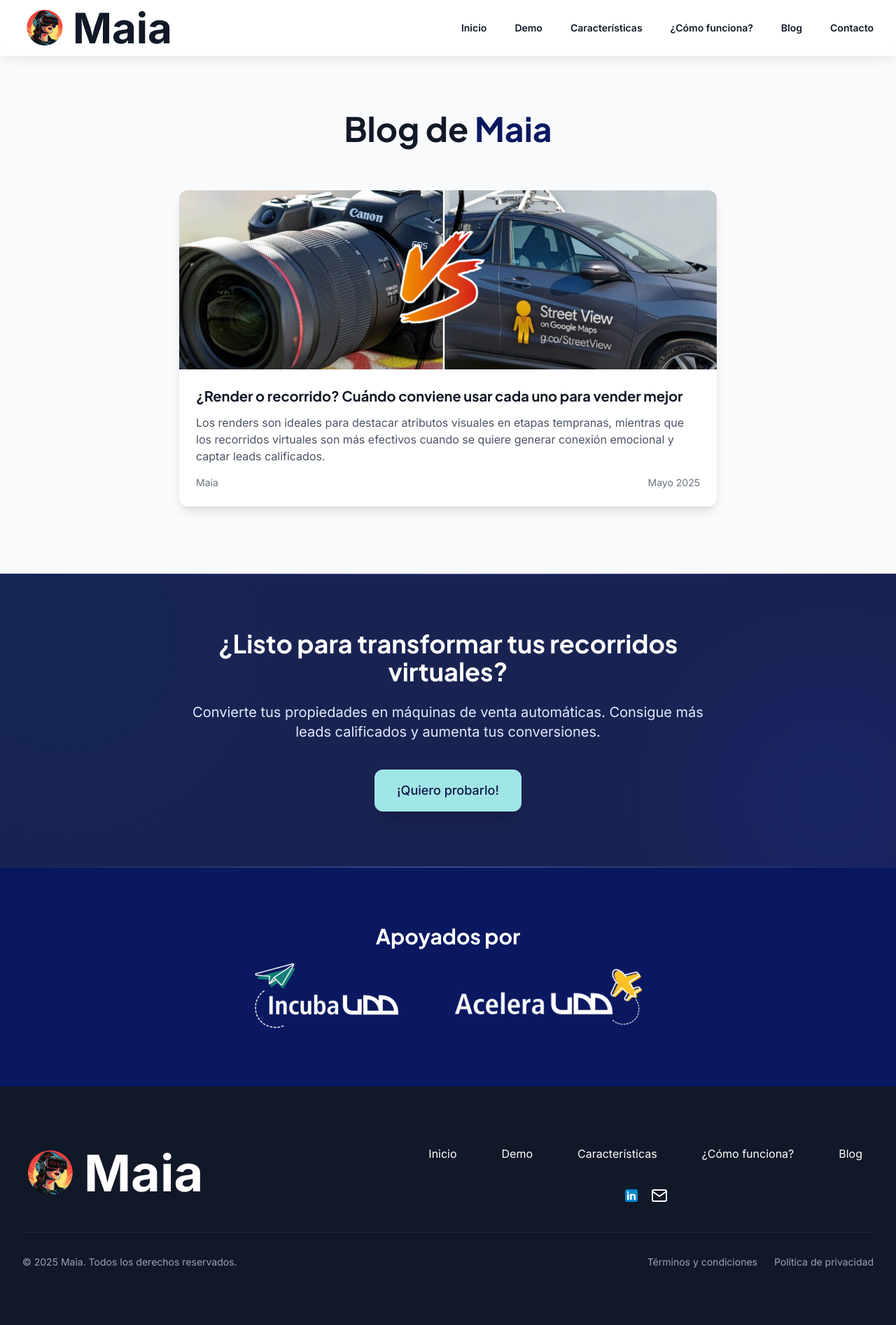
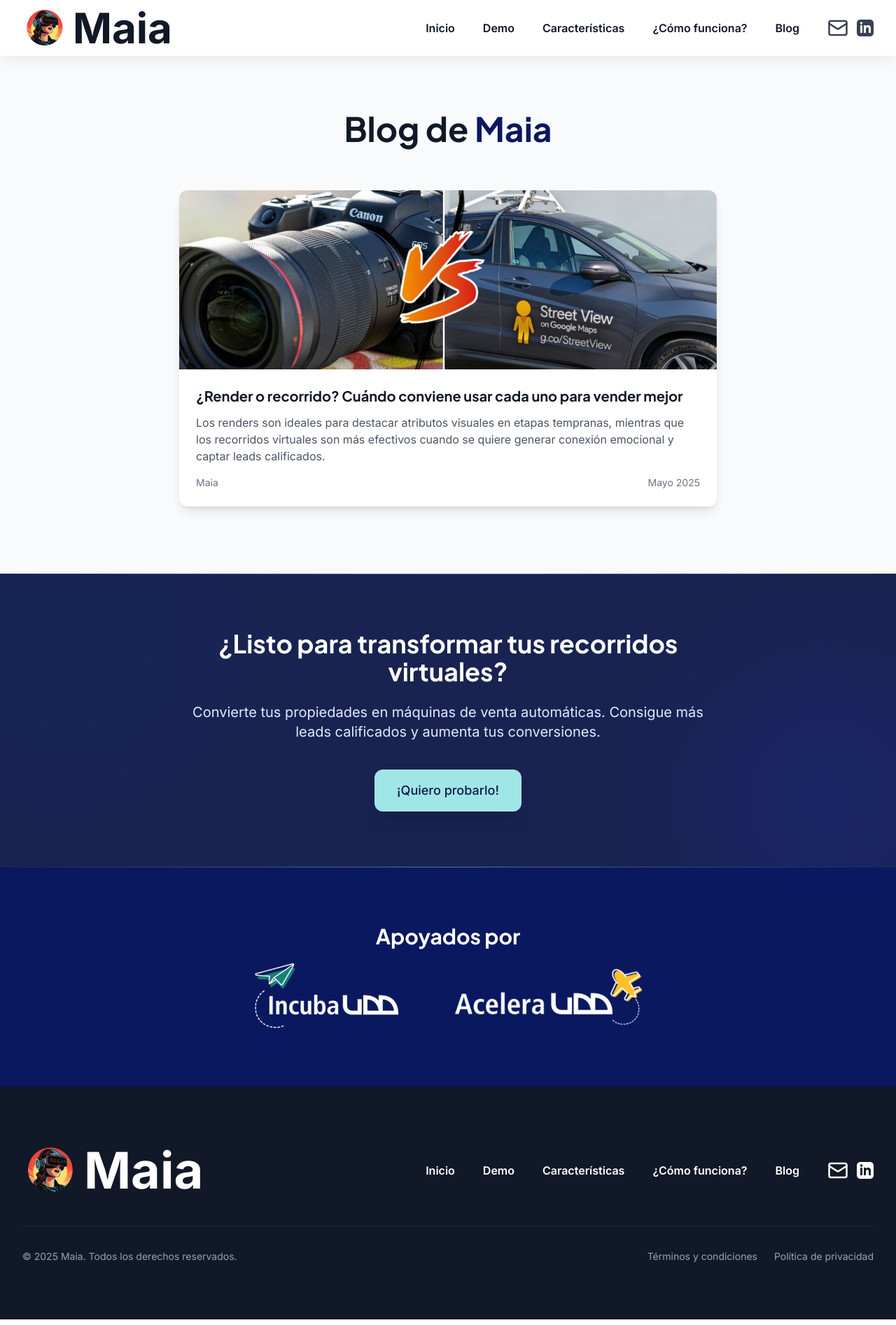
Before and after one commit to yosoyelfede/landing_maia, a Next.js app: page /blog in a window 1280 px wide. Shown: the whole page at 70% size. Built offline with nearby package versions, Linux system fonts and the light colour scheme.

Commit message:
Fix: Improve email and LinkedIn icon sizing and alignment in header and footer

```diff
--- a/components/Footer.jsx
+++ b/components/Footer.jsx
@@ -4,11 +4,19 @@
 export default function Footer() {
   const currentYear = new Date().getFullYear();
 
+  const navigation = [
+    { name: 'Inicio', href: '/' },
+    { name: 'Demo', href: '/#demo' },
+    { name: 'Características', href: '/#features' },
+    { name: '¿Cómo funciona?', href: '/como-funciona' },
+    { name: 'Blog', href: '/blog' },
+  ];
+
   return (
     <footer className="bg-gray-900 text-white py-20">
       <div className="container mx-auto px-6">
         <div className="flex flex-col md:flex-row justify-between items-center mb-10">
-          <div className="mb-8 md:mb-0">
+          <div className="mb-8 md:mb-0 md:flex-1">
             <Link href="/" className="flex items-center">
               <img
                 src={getAssetPath("/logos/main/logo.png")}
@@ -19,51 +27,57 @@
             </Link>
           </div>
 
-          <div className="flex flex-col gap-6 items-center">
-            {/* Navigation Links - vertical layout for mobile */}
-            <nav className="flex flex-col sm:grid sm:grid-cols-3 md:flex md:flex-row gap-4 sm:gap-x-6 md:gap-x-8 text-center">
-              <Link href="/" className="hover:text-primary-300 transition-colors px-4 py-1">
-                Inicio
+          <div className="flex md:flex-1 justify-end items-center">
+            {/* Navigation Links using the exact same structure as header */}
+            <div className="flex flex-col md:flex-row md:items-center md:gap-x-10">
+              {navigation.map((item) => (
+                <Link
+                  key={item.name}
+                  href={item.href}
+                  className={`text-[16px] font-semibold text-white hover:text-primary-300 transition-colors duration-300 mb-2 md:mb-0 ${item.name === '¿Cómo funciona?' ? 'whitespace-nowrap' : ''}`}
+                >
+                  {item.name}
                 </Link>
-              <Link href="/#demo" className="hover:text-primary-300 transition-colors px-4 py-1">
-                Demo
-              </Link>
-              <Link href="/#features" className="hover:text-primary-300 transition-colors px-4 py-1">
-                Características
-              </Link>
-              <Link href="/como-funciona" className="hover:text-primary-300 transition-colors px-4 py-1">
-                ¿Cómo funciona?
-              </Link>
-              <Link href="/blog" className="hover:text-primary-300 transition-colors px-4 py-1">
-                Blog
-              </Link>
-            </nav>
-
-            {/* Social Media Links */}
-            <div className="flex items-center gap-x-4 mt-2">
+              ))}
+              <div className="flex items-center gap-x-3 mt-2 md:mt-0">
+                <a
+                  href="mailto:fede@maiavr.cl"
+                  aria-label="Email"
+                  className="text-white hover:text-primary-300 transition-colors"
+                  style={{ display: 'flex', alignItems: 'center', justifyContent: 'center' }}
+                >
+                  <div style={{ transform: 'scale(1)', transformOrigin: 'center', height: '30px', display: 'flex', alignItems: 'center', justifyContent: 'center' }}>
+                    <svg
+                      xmlns="http://www.w3.org/2000/svg"
+                      viewBox="0 0 24 24"
+                      fill="none"
+                      stroke="currentColor"
+                      strokeWidth="2"
+                      strokeLinecap="round"
+                      strokeLinejoin="round"
+                      width="30"
+                      height="30"
+                    >
+                      <rect x="2" y="4" width="20" height="16" rx="2"></rect>
+                      <path d="m22 7-8.97 5.7a1.94 1.94 0 0 1-2.06 0L2 7"></path>
+                    </svg>
+                  </div>
+                </a>
                 <a
                   href="https://www.linkedin.com/company/maiacl"
                   target="_blank"
                   rel="noopener noreferrer"
-                className="text-gray-400 hover:text-white transition-colors"
+                  className="text-white hover:text-primary-300 transition-colors"
+                  style={{ display: 'flex', alignItems: 'center', justifyContent: 'center' }}
                 >
                   <span className="sr-only">LinkedIn</span>
-                <img
-                  src={getAssetPath("/logos/linkedin.svg")}
-                  alt="LinkedIn"
-                  className="h-6 w-6"
-                />
+                  <div style={{ height: '30px', display: 'flex', alignItems: 'center', justifyContent: 'center' }}>
+                    <svg xmlns="http://www.w3.org/2000/svg" width="24" height="24" viewBox="0 0 24 24" fill="currentColor" className="h-6 w-6">
+                      <path d="M19 0h-14c-2.761 0-5 2.239-5 5v14c0 2.761 2.239 5 5 5h14c2.762 0 5-2.239 5-5v-14c0-2.761-2.238-5-5-5zm-11 19h-3v-11h3v11zm-1.5-12.268c-.966 0-1.75-.79-1.75-1.764s.784-1.764 1.75-1.764 1.75.79 1.75 1.764-.783 1.764-1.75 1.764zm13.5 12.268h-3v-5.604c0-3.368-4-3.113-4 0v5.604h-3v-11h3v1.765c1.396-2.586 7-2.777 7 2.476v6.759z"/>
+                    </svg>
+                  </div>
                 </a>
-              <a
-                href="mailto:fede@maiavr.cl"
-                aria-label="Email"
-                className="text-white hover:text-primary-300 transition-colors"
-              >
-                <svg xmlns="http://www.w3.org/2000/svg" width="24" height="24" viewBox="0 0 24 24" fill="none" stroke="currentColor" strokeWidth="2" strokeLinecap="round" strokeLinejoin="round" className="h-6 w-6">
-                  <path d="M4 4h16c1.1 0 2 .9 2 2v12c0 1.1-.9 2-2 2H4c-1.1 0-2-.9-2-2V6c0-1.1.9-2 2-2z"></path>
-                  <polyline points="22,6 12,13 2,6"></polyline>
-                </svg>
-              </a>
+              </div>
             </div>
           </div>
         </div>
--- a/components/Navbar.jsx
+++ b/components/Navbar.jsx
@@ -11,7 +11,6 @@
   { name: 'Características', href: '/#features' },
   { name: '¿Cómo funciona?', href: '/como-funciona' },
   { name: 'Blog', href: '/blog' },
-  { name: 'Contacto', href: 'mailto:fede@maiavr.cl' },
 ];
 
 export default function Navbar() {
@@ -46,16 +45,55 @@
             </svg>
           </button>
         </div>
-        <div className="hidden md:flex md:gap-x-10">
+        <div className="hidden md:flex md:items-center md:gap-x-10">
           {navigation.map((item) => (
             <Link
               key={item.name}
               href={item.href}
-              className="text-sm font-semibold leading-6 text-gray-900 hover:text-primary-600 transition-colors duration-300"
+              className={`text-[16px] font-semibold text-gray-900 hover:text-primary-600 transition-colors duration-300 ${item.name === '¿Cómo funciona?' ? 'whitespace-nowrap' : ''}`}
             >
               {item.name}
             </Link>
           ))}
+          <div className="flex items-center gap-x-3">
+            <a
+              href="mailto:fede@maiavr.cl"
+              aria-label="Email"
+              className="text-gray-700 hover:text-primary-600 transition-colors"
+              style={{ display: 'flex', alignItems: 'center', justifyContent: 'center' }}
+            >
+              <div style={{ transform: 'scale(1)', transformOrigin: 'center', height: '30px', display: 'flex', alignItems: 'center', justifyContent: 'center' }}>
+                <svg
+                  xmlns="http://www.w3.org/2000/svg"
+                  viewBox="0 0 24 24"
+                  fill="none"
+                  stroke="currentColor"
+                  strokeWidth="2"
+                  strokeLinecap="round"
+                  strokeLinejoin="round"
+                  width="30"
+                  height="30"
+                >
+                  <rect x="2" y="4" width="20" height="16" rx="2"></rect>
+                  <path d="m22 7-8.97 5.7a1.94 1.94 0 0 1-2.06 0L2 7"></path>
+                </svg>
+              </div>
+            </a>
+            <a
+              href="https://www.linkedin.com/company/maiacl"
+              target="_blank"
+              rel="noopener noreferrer"
+              className="text-gray-700 hover:text-primary-600 transition-colors"
+              style={{ display: 'flex', alignItems: 'center', justifyContent: 'center' }}
+            >
+              <span className="sr-only">LinkedIn</span>
+              <div style={{ height: '30px', display: 'flex', alignItems: 'center', justifyContent: 'center' }}>
+                <svg xmlns="http://www.w3.org/2000/svg" width="24" height="24" viewBox="0 0 24 24" fill="currentColor" className="h-6 w-6">
+                  <path d="M19 0h-14c-2.761 0-5 2.239-5 5v14c0 2.761 2.239 5 5 5h14c2.762 0 5-2.239 5-5v-14c0-2.761-2.238-5-5-5zm-11 19h-3v-11h3v11zm-1.5-12.268c-.966 0-1.75-.79-1.75-1.764s.784-1.764 1.75-1.764 1.75.79 1.75 1.764-.783 1.764-1.75 1.764zm13.5 12.268h-3v-5.604c0-3.368-4-3.113-4 0v5.604h-3v-11h3v1.765c1.396-2.586 7-2.777 7 2.476v6.759z"/>
+                </svg>
+              </div>
+            </a>
+          </div>
         </div>
       </nav>
 
@@ -103,6 +141,47 @@
                       {item.name}
                     </Link>
                   ))}
+                  <div className="flex items-center gap-x-4 px-3 py-2">
+                    <a
+                      href="mailto:fede@maiavr.cl"
+                      aria-label="Email"
+                      className="text-gray-700 hover:text-primary-600 transition-colors"
+                      onClick={() => setMobileMenuOpen(false)}
+                      style={{ display: 'flex', alignItems: 'center', justifyContent: 'center' }}
+                    >
+                      <div style={{ transform: 'scale(1)', transformOrigin: 'center', height: '30px', display: 'flex', alignItems: 'center', justifyContent: 'center' }}>
+                        <svg
+                          xmlns="http://www.w3.org/2000/svg"
+                          viewBox="0 0 24 24"
+                          fill="none"
+                          stroke="currentColor"
+                          strokeWidth="2"
+                          strokeLinecap="round"
+                          strokeLinejoin="round"
+                          width="30"
+                          height="30"
+                        >
+                          <rect x="2" y="4" width="20" height="16" rx="2"></rect>
+                          <path d="m22 7-8.97 5.7a1.94 1.94 0 0 1-2.06 0L2 7"></path>
+                        </svg>
+                      </div>
+                    </a>
+                    <a
+                      href="https://www.linkedin.com/company/maiacl"
+                      target="_blank"
+                      rel="noopener noreferrer"
+                      className="text-gray-700 hover:text-primary-600 transition-colors"
+                      onClick={() => setMobileMenuOpen(false)}
+                      style={{ display: 'flex', alignItems: 'center', justifyContent: 'center' }}
+                    >
+                      <span className="sr-only">LinkedIn</span>
+                      <div style={{ height: '30px', display: 'flex', alignItems: 'center', justifyContent: 'center' }}>
+                        <svg xmlns="http://www.w3.org/2000/svg" width="24" height="24" viewBox="0 0 24 24" fill="currentColor" className="h-6 w-6">
+                          <path d="M19 0h-14c-2.761 0-5 2.239-5 5v14c0 2.761 2.239 5 5 5h14c2.762 0 5-2.239 5-5v-14c0-2.761-2.238-5-5-5zm-11 19h-3v-11h3v11zm-1.5-12.268c-.966 0-1.75-.79-1.75-1.764s.784-1.764 1.75-1.764 1.75.79 1.75 1.764-.783 1.764-1.75 1.764zm13.5 12.268h-3v-5.604c0-3.368-4-3.113-4 0v5.604h-3v-11h3v1.765c1.396-2.586 7-2.777 7 2.476v6.759z"/>
+                        </svg>
+                      </div>
+                    </a>
+                  </div>
                 </div>
               </div>
             </div>
```
Lines whose indentation alone changed are shown as unchanged.
